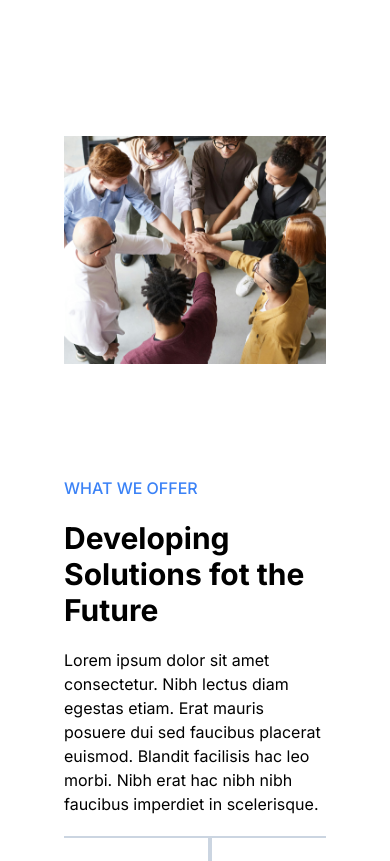
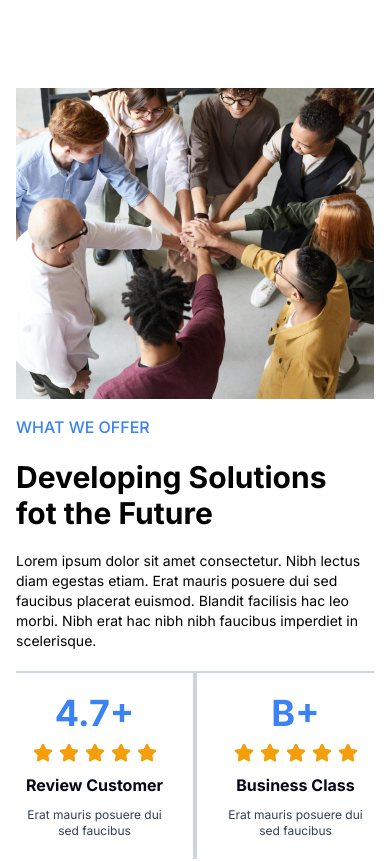
Before and after one commit to InfinityDevsHQ/software-house-next, a Next.js app: page / in a window 390 px wide. Shown: the part 940-1801 px from the top of the page. Built offline with nearby package versions, Linux system fonts and the light colour scheme.

Commit message:
fix: fixed about page responsiveness

```diff
--- a/components/homepage/about.tsx
+++ b/components/homepage/about.tsx
@@ -3,9 +3,9 @@ import Rating from "./about/rating";
 
 export default function About() {
   return (
-    <section className="px-16 py-24">
-      <div className="flex flex-col lg:flex-row gap-12 justify-between">
-        <div className="py-16 flex flex-col gap-5 flex-1 order-2 lg:order-1">
+    <section className="px-4 md:px-12 py-12 lg:py-24">
+      <div className="flex flex-col lg:flex-row gap-4 md:gap-6 lg:gap-12 justify-between">
+        <div className="md:py-6 lg:py-16 flex flex-col gap-5 flex-1 order-2 lg:order-1">
           <header className="flex gap-5 justify-between">
             <div className="flex flex-1 flex-col gap-5 w-full">
               <p className="uppercase text-primary-medium font-medium">
@@ -14,7 +14,7 @@ export default function About() {
               <h2 className="text-3xl font-bold">
                 Developing Solutions fot the Future
               </h2>
-              <p>
+              <p className="text-sm sm:text-base">
                 Lorem ipsum dolor sit amet consectetur. Nibh lectus diam egestas
                 etiam. Erat mauris posuere dui sed faucibus placerat euismod.
                 Blandit facilisis hac leo morbi. Nibh erat hac nibh nibh
@@ -27,7 +27,7 @@ export default function About() {
         <div className="flex items-center justify-center order-1 lg:order-2">
           <Image
             src={"/assets/convince.png"}
-            width={483}
+            width={600}
             height={500}
             alt="Image"
             className="h-full"
```
